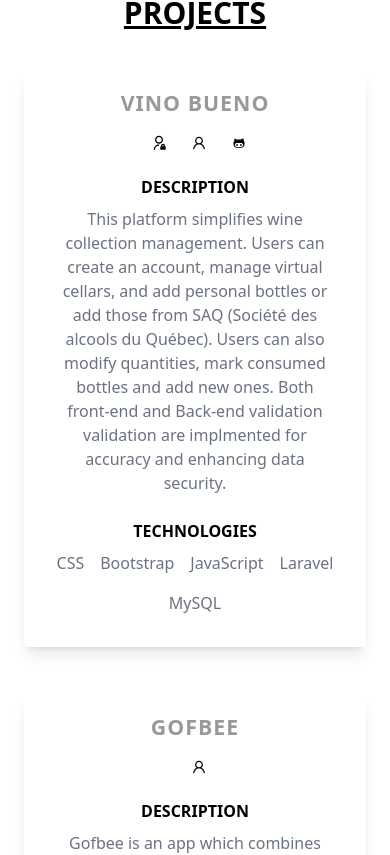
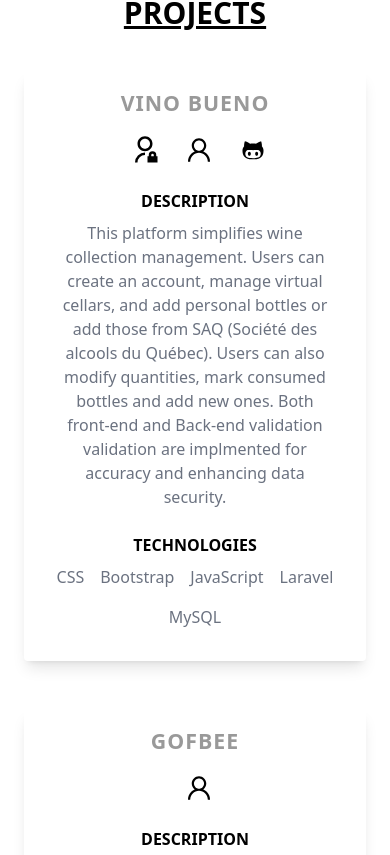
Before and after one commit to mahdi-nadir/portfolio, a React (Vite) app: page / in a window 390 px wide. Shown: the part 4636-5491 px from the top of the page. Built offline with nearby package versions, Linux system fonts and the light colour scheme.

Commit message:
adjust font-size of icons in small screens

```diff
--- a/src/components/ProjectCard.jsx
+++ b/src/components/ProjectCard.jsx
@@ -2,7 +2,7 @@ import { MdOutlineKeyboardDoubleArrowRight } from "react-icons/md";
 import { RiAdminLine } from 'react-icons/ri'
 import { AiOutlineUser } from 'react-icons/ai'
 import { DiGithubAlt } from 'react-icons/di'
-import { CiTimer } from 'react-icons/ci'
+// import { CiTimer } from 'react-icons/ci'
 
 
 export default function ProjectCard({ language, title, linkVidAdmin, linkVidUser, description, technologies, soon, dark, codeGithub }) {
@@ -12,17 +12,17 @@ export default function ProjectCard({ language, title, linkVidAdmin, linkVidUser
             <div className="flex flex-col justify-between items-center text-center p-4" >
                 <div className="flex flex-row items-center justify-center">
                     <div className="flex flex-row justify-center items-center">
-                        {soon && linkVidAdmin ? <a className="pl-4 pr-2 md:text-3xl" href={linkVidAdmin} title={language === "french" ? "Panneau d'administration" : "Admin Panel"} target="_blank" rel="noopener noreferrer"><RiAdminLine className="hover:scale-110 hover:border-b-2" /></a> : ''}
-                        {!soon && <a className="comingSoon md:text-3xl" title={language === "french" ? "Bientôt disponible..." : "Coming Soon..."} href="#"><CiTimer className="hover:scale-110 hover:border-b-2" /></a>}
+                        {soon && linkVidAdmin ? <a className="text-3xl pl-4 pr-2 md:text-4xl" href={linkVidAdmin} title={language === "french" ? "Panneau d'administration" : "Admin Panel"} target="_blank" rel="noopener noreferrer"><RiAdminLine className="hover:scale-110 hover:border-b-2" /></a> : ''}
+                        {!soon && <a className="comingSoon text-blue-400 md:text-xl" href="#">{language === "french" ? "Bientôt disponible..." : "Coming Soon..."}{/* <CiTimer className="hover:scale-110 hover:border-b-2" /> */}</a>}
 
                     </div>
 
                     {soon && linkVidUser ? <div className="flex flex-row justify-center items-center">
-                        <a className="pl-4 pr-2 md:text-3xl" href={linkVidUser} target="_blank" title={language === "french" ? "Espace Utilisateur" : "User Panel"} rel="noopener noreferrer"><AiOutlineUser className="hover:scale-110 hover:border-b-2" /></a>
+                        <a className="text-3xl pl-4 pr-2 md:text-4xl" href={linkVidUser} target="_blank" title={language === "french" ? "Espace Utilisateur" : "User Panel"} rel="noopener noreferrer"><AiOutlineUser className="hover:scale-110 hover:border-b-2" /></a>
                     </div> : ''}
 
                     {codeGithub != '' ? <div className="flex flex-row justify-center items-center">
-                        <a className="pl-4 pr-2 md:text-3xl" href={codeGithub} target="_blank" title={language === "french" ? "Code GitHub" : "GitHub Code"} rel="noopener noreferrer"><DiGithubAlt className="hover:scale-110 hover:border-b-2" /></a>
+                        <a className="text-3xl pl-4 pr-2 md:text-4xl" href={codeGithub} target="_blank" title={language === "french" ? "Code GitHub" : "GitHub Code"} rel="noopener noreferrer"><DiGithubAlt className="hover:scale-110 hover:border-b-2" /></a>
                     </div> : ''}
                 </div>
                 <div className="description">
```
